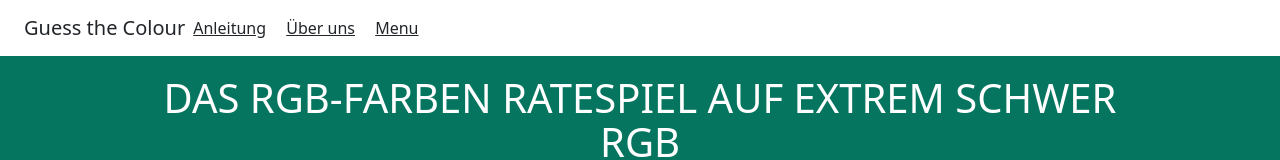
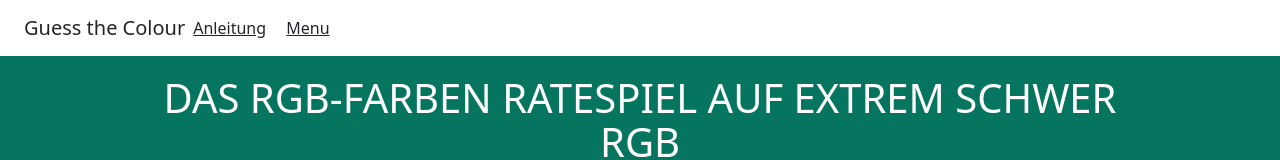
Before and after one commit to Icanthelpyou/Icanthelpyou.github.io, a plain HTML site: page EX_Hard/EX_Hard.html in a window 1280 px wide. Shown: the top 160 px of the page. Drawn offline with nearby package versions, Linux system fonts and the light colour scheme.

Commit message:
Update EX_Hard.html
Übre uns entfernt

```diff
--- a/EX_Hard/EX_Hard.html
+++ b/EX_Hard/EX_Hard.html
@@ -15,7 +15,6 @@
         <h5 class="my-0 mr-md-auto font-weight-normal">Guess the Colour</h5>
         <nav class="my-2 my-md-0 mr-md-3">
           <a class="p-2 text-dark" href="../Menu/Extra_HTML/Anleitung.html">Anleitung</a>
-          <a class="p-2 text-dark" href="../Menu/Extra_HTML/Überuns.html">Über uns</a>
           <a class="p-2 text-dark" href="../index.html">Menu</a>
         </nav>
       </div>
```
